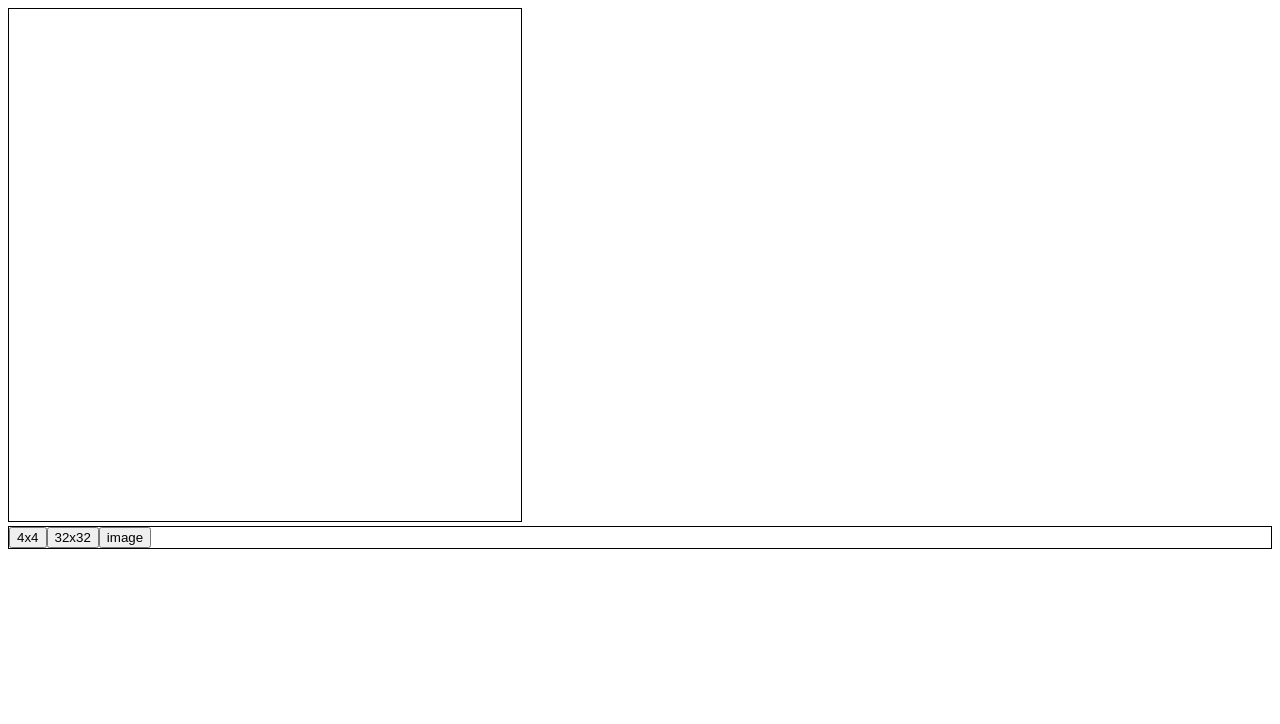
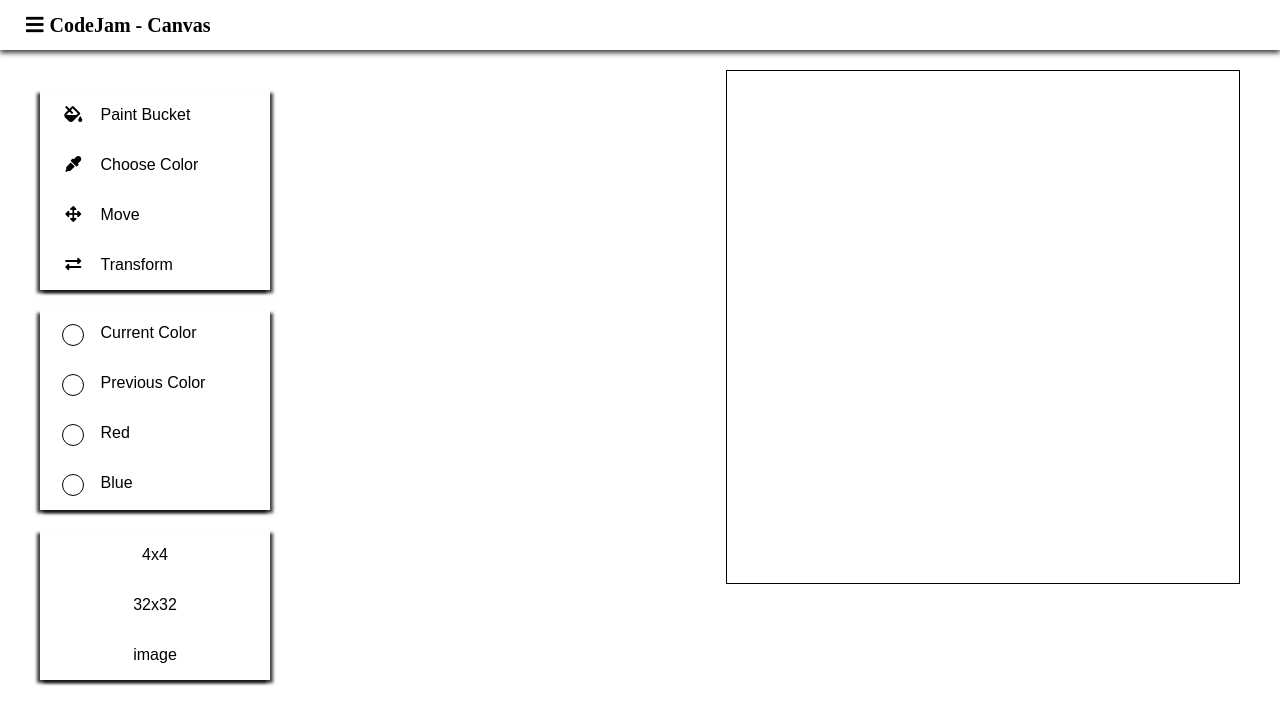
Before and after one commit to jetalai3/codejam-canvas, a plain HTML site: page index.html in a window 1280 px wide. Drawn offline with Linux system fonts and the light colour scheme.

Commit message:
feat: add required layout and styles

```diff
--- a/index.html
+++ b/index.html
@@ -4,10 +4,105 @@
     <meta charset="UTF-8">
     <meta name="viewport" content="width=device-width, initial-scale=1.0">
     <meta http-equiv="X-UA-Compatible" content="ie=edge">
+    <link rel="stylesheet" href="https://use.fontawesome.com/releases/v5.5.0/css/all.css" integrity="sha384-B4dIYHKNBt8Bc12p+WXckhzcICo0wtJAoU8YZTY5qE0Id1GSseTk6S+L3BlXeVIU" crossorigin="anonymous">
     <link rel="stylesheet" href="./style.css">
     <script type="text/javascript" src="./index.js"></script>
+    <title>CodeJam-Canvas</title>
 </head>
     <body>
-
+        <header class="header">
+            <button class="header__button">
+                <i class="fas fa-bars"></i>
+            </button>
+            <h1 class="header__title">CodeJam - Canvas</h1>
+        </header>
+        <main class="main">
+            <section class="main__controls">
+                <div class="main__toolbox control-block">
+                    <button class="main__toolbox__button control-button">
+                        <div class="control-button__container">
+                            <div class="control-button__icon">
+                                <i class="fas fa-fill-drip"></i>
+                            </div>
+                            <div class="control-button__text">
+                                Paint Bucket
+                            </div>
+                        </div>
+                    </button>
+                    <button class="main__toolbox__button control-button">
+                        <div class="control-button__container">
+                            <div class="control-button__icon">
+                                <i class="fas fa-eye-dropper"></i>
+                            </div>
+                            <div class="control-button__text">
+                                Choose Color
+                            </div>
+                        </div>
+                    </button>
+                    <button class="main__toolbox__button control-button">
+                        <div class="control-button__container">
+                            <div class="control-button__icon">
+                                <i class="fas fa-arrows-alt"></i>
+                            </div>
+                            <div class="control-button__text">
+                                Move
+                            </div>
+                        </div>
+                    </button>
+                    <button class="main__toolbox__button control-button">
+                        <div class="control-button__container">
+                            <div class="control-button__icon">
+                                <i class="fas fa-exchange-alt"></i>
+                            </div>
+                            <div class="control-button__text">
+                                Transform
+                            </div>
+                        </div>
+                    </button>
+                </div>
+                <div class="main__palette control-block">
+                    <button class="main__palette__button control-button">
+                        <div class="control-button__container">
+                            <div class="control-button__icon">
+                                <div class="color-circle"></div>
+                            </div>
+                            <div class="control-button__text">
+                                Current Color
+                            </div>
+                        </div>
+                    </button>
+                    <button class="main__palette__button control-button">
+                        <div class="control-button__container">
+                            <div class="control-button__icon">
+                                <div class="color-circle"></div>
+                            </div>
+                            <div class="control-button__text">
+                                Previous Color
+                            </div>
+                        </div>
+                    </button>
+                    <button class="main__palette__button control-button">
+                        <div class="control-button__container">
+                            <div class="control-button__icon">
+                                <div class="color-circle"></div>
+                            </div>
+                            <div class="control-button__text">
+                                Red
+                            </div>
+                        </div>
+                    </button>
+                    <button class="main__palette__button control-button">
+                        <div class="control-button__container">
+                            <div class="control-button__icon">
+                                <div class="color-circle"></div>
+                            </div>
+                            <div class="control-button__text">
+                                Blue
+                            </div>
+                        </div>
+                    </button>
+                </div>
+            </section>
+        </main>
     </body>
 </html>
--- a/index.js
+++ b/index.js
@@ -4,10 +4,10 @@ const LINKS = {
     '3': 'https://raw.githubusercontent.com/rolling-scopes-school/tasks/master/tasks/stage-2/codejam-canvas/data/image.png'
 }
 
-let FRAMES = {};
+const FRAMES = {};
 
 class Canvas {
-    constructor(pixelCount, getColor, getActiveTool, getPixelCount) {
+    constructor() {
 
     }
 
@@ -16,19 +16,22 @@ class Canvas {
     canvas.id = 'canvas';
     canvas.width = '512';
     canvas.height = '512';
+    canvas.style.width = '512px';
+    canvas.style.height = '512px';
     canvas.style.border = '1px solid black';
-    document.querySelector('body').appendChild(canvas);
+    document.querySelector('.main').appendChild(canvas);
     }
 }
 
 class SizeSwitcher {
-    constructor(pixelCount, getColor, getActiveTool, getPixelCount) {
+    constructor() {
 
     }
 
     addSizeSwitcher() {
     const sizeSwitcher = document.createElement('div');
-    sizeSwitcher.id = 'sizeSwitcher';
+    sizeSwitcher.id = 'size-switcher';
+    sizeSwitcher.classList.toggle('control-block');
     const first = document.createElement('button');
     const second = document.createElement('button');
     const third = document.createElement('button');
@@ -38,14 +41,16 @@ class SizeSwitcher {
     first.innerText = '4x4';
     second.innerText = '32x32';
     third.innerText = 'image';
+    first.classList.toggle('control-button');
+    second.classList.toggle('control-button');
+    third.classList.toggle('control-button');
     sizeSwitcher.appendChild(first);
     sizeSwitcher.appendChild(second);
     sizeSwitcher.appendChild(third);
-    sizeSwitcher.style.border = '1px solid black';
     sizeSwitcher.addEventListener('click', (event) => {
-        if (event.target.id !== ('sizeSwitcher')) draw(event.target.id.toUpperCase());
+        if (event.target.id !== ('size-switcher')) draw(event.target.id.toUpperCase());
     });
-    document.querySelector('body').appendChild(sizeSwitcher);
+    document.querySelector('.main__controls').appendChild(sizeSwitcher);
     }
 }
 
@@ -115,8 +120,8 @@ async function getFrame(link) {
 }
 
 document.addEventListener("DOMContentLoaded", () => {
+    const sizeSwitcher = new SizeSwitcher();
+    sizeSwitcher.addSizeSwitcher();
     const canvas = new Canvas();
     canvas.addCanvas();
-    const sizeSwitcher = new SizeSwitcher();
-    sizeSwitcher.addSizeSwitcher();
 });
--- a/style.css
+++ b/style.css
@@ -1,4 +1,79 @@
-.main-canvas {
+body {
+    margin: 0 auto;
+}
+
+.header,
+.main,
+.control-block {
+    display: flex;
+}
+
+.main {
+    justify-content: space-between;
+    margin-left: 40px;
+    margin-right: 40px;
+    padding-top: 20px;
+}
+
+button {
+    border: none;
+    background-color: transparent;
+}
+
+.header {
+    line-height: 50px;
+    height: 50px;
+    padding-left: 20px;
+    box-shadow: 0px 3px 5px 0px rgba(0,0,0,0.75);
+}
+
+.header__button,
+.header__title {
+    font-size: 20px;
+}
+
+.header__title {
+    margin-top: 0;
+    margin-bottom: 0;
+}
+
+.color-circle {
+    height: 20px;
+    width: 20px;
+    border-radius: 50%;
+    border: 1px solid black;
+}
+
+.control-block {
+    box-shadow: -3px 3px 3px 0px rgba(0,0,0,0.75),  3px 3px 3px 0px rgba(0,0,0,0.75);;
+    width: 230px;
+    flex-direction: column;
+    margin-top: 20px;
+}
+
+.control-button {
+    font-size: 16px;
+    height: 50px;
+    width: 100%;
+}
+
+.control-button__container {
+    display: grid;
+    grid-template-columns: 1fr 3fr;
+}
+
+.control-button__icon {
+    justify-self: center;
+}
+
+.control-button__text {
+    text-align: left;
+}
+
+.control-button:hover {
+    background-color: #d17eeb;
+}
+.canvas {
+    height: 512px;
     width: 512px;
-    height: 512px;
 }
```
